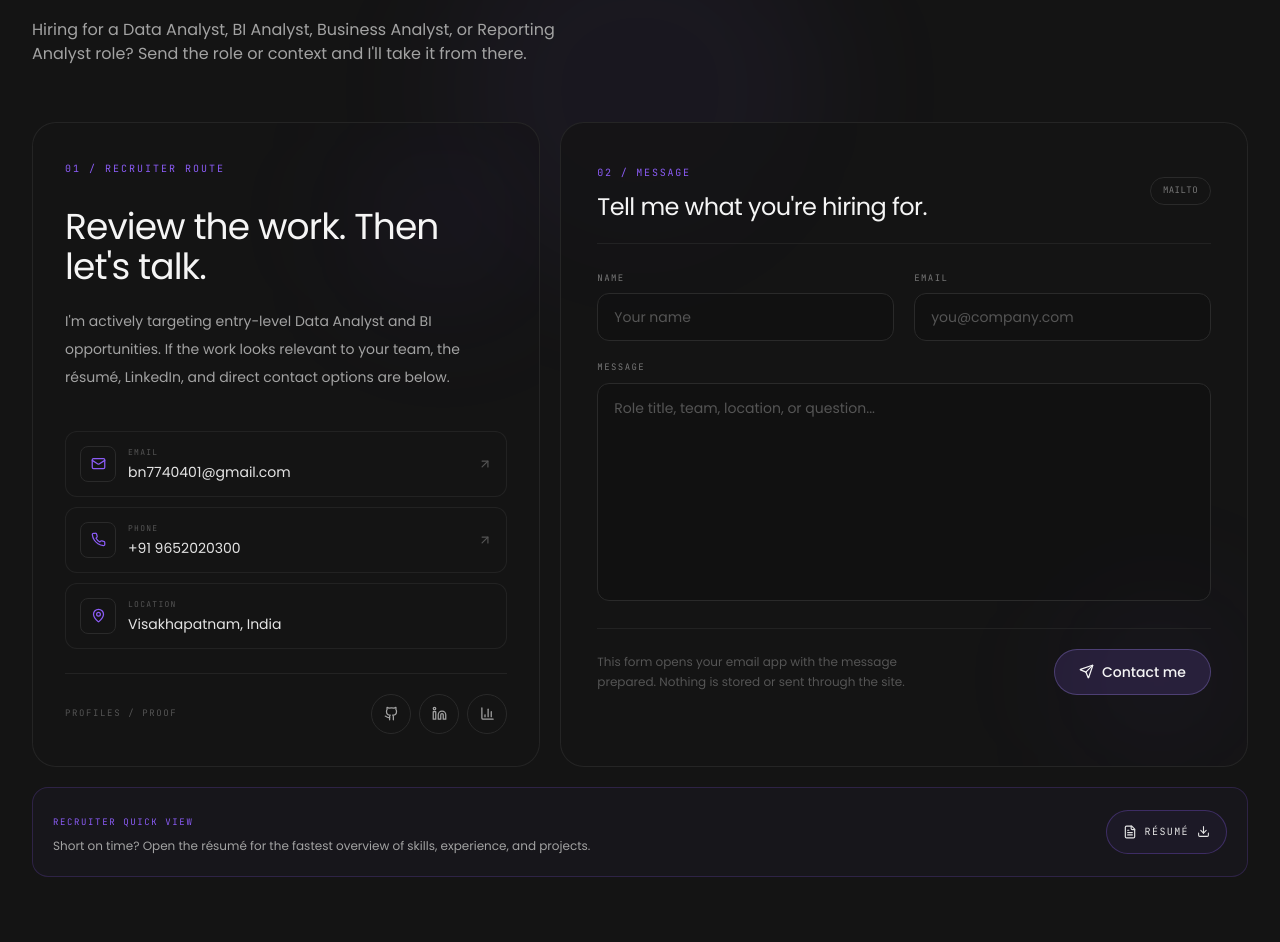
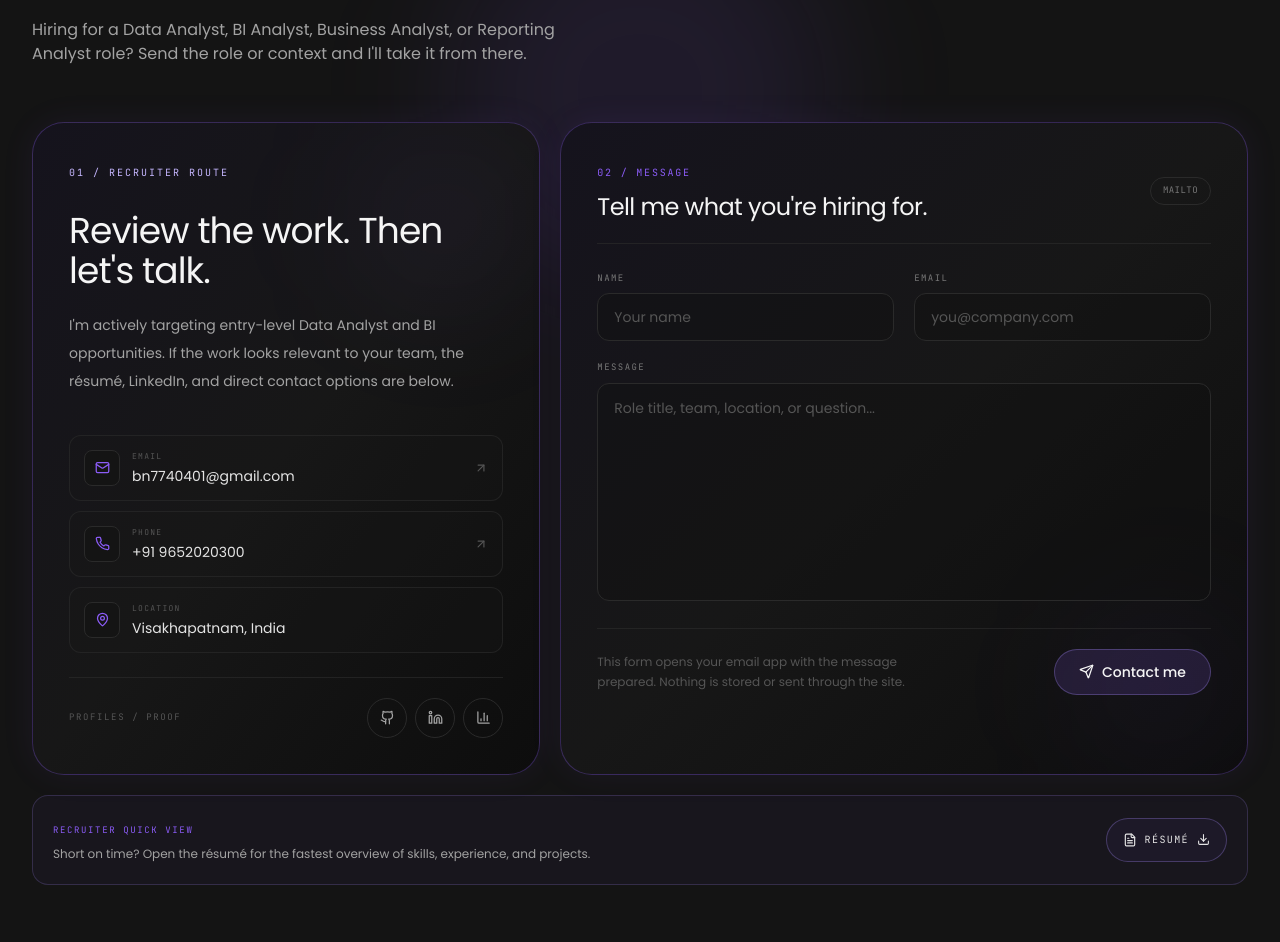
Before and after one commit to bhaskar-nb/portfolio, a Next.js app: page / in a window 1280 px wide. Shown: the part 7910-8852 px from the top of the page. Built offline with nearby package versions, Linux system fonts and the light colour scheme.

Commit message:
Redesign contact section

```diff
--- a/components/Contact.tsx
+++ b/components/Contact.tsx
@@ -47,7 +47,7 @@ export default function Contact() {
   return (
     <section id="contact" className="relative overflow-hidden py-28">
       <div className="pointer-events-none absolute inset-0 bg-grid-fine opacity-10 [mask-image:linear-gradient(to_bottom,transparent,black_20%,black_80%,transparent)]" />
-      <div className="pointer-events-none absolute left-1/2 top-20 h-96 w-96 -translate-x-1/2 rounded-full bg-gold/5 blur-3xl" />
+      <div className="pointer-events-none absolute left-1/2 top-20 h-96 w-96 -translate-x-1/2 rounded-full bg-violet-500/10 blur-3xl" />
 
       <div className="relative mx-auto max-w-7xl px-4 sm:px-6 lg:px-8">
         <SectionHeading
@@ -62,12 +62,12 @@ export default function Contact() {
             whileInView={{ opacity: 1, x: 0 }}
             viewport={{ once: true, margin: "-60px" }}
             transition={{ duration: 0.5 }}
-            className="relative overflow-hidden rounded-3xl border border-base-500/80 bg-base-800/60 p-7 sm:p-8"
+            className="relative overflow-hidden rounded-[2rem] border border-violet-500/30 bg-gradient-to-br from-[#15131d] via-[#171717] to-[#0d0d0d] p-7 shadow-[0_0_35px_rgba(139,92,246,0.07)] sm:p-9"
           >
             <div className="absolute right-0 top-0 h-48 w-48 rounded-full bg-gold/5 blur-3xl" />
             <div className="relative flex h-full flex-col justify-between">
               <div>
-                <span className="font-mono text-[10px] uppercase tracking-[0.2em] text-gold">01 / recruiter route</span>
+                <span className="font-mono text-[10px] uppercase tracking-[0.2em] text-violet-300">01 / recruiter route</span>
                 <h3 className="mt-7 max-w-md font-display text-3xl leading-tight text-ink-100 sm:text-4xl">Review the work. Then let&apos;s talk.</h3>
                 <p className="mt-5 max-w-md text-sm leading-7 text-ink-400">
                   I&apos;m actively targeting entry-level Data Analyst and BI opportunities. If the work looks relevant to your team, the résumé, LinkedIn, and direct contact options are below.
@@ -83,7 +83,7 @@ export default function Contact() {
                     whileInView={{ opacity: 1, y: 0 }}
                     viewport={{ once: true }}
                     transition={{ duration: 0.35, delay: i * 0.07 }}
-                    className="group flex min-h-14 items-center gap-3 rounded-xl border border-base-500/70 bg-base-700/30 p-3.5 transition-all hover:border-gold/40 hover:bg-base-700/60"
+                    className="group flex min-h-14 items-center gap-3 rounded-xl border border-base-500/70 bg-base-700/30 p-3.5 transition-all hover:border-violet-400/40 hover:bg-base-700/60"
                   >
                     <span className="flex h-9 w-9 shrink-0 items-center justify-center rounded-lg border border-base-500 bg-base-800 text-gold">
                       <item.icon size={15} />
@@ -110,7 +110,7 @@ export default function Contact() {
                         target="_blank"
                         rel="noreferrer"
                         aria-label={s.label}
-                        className="flex h-10 w-10 items-center justify-center rounded-full border border-base-500 text-ink-400 transition-all hover:-translate-y-0.5 hover:border-gold/60 hover:text-gold"
+                        className="flex h-10 w-10 items-center justify-center rounded-full border border-base-500 text-ink-400 transition-all hover:-translate-y-0.5 hover:border-violet-400/60 hover:text-violet-300"
                       >
                         <s.icon size={15} />
                       </a>
@@ -128,7 +128,7 @@ export default function Contact() {
             whileInView={{ opacity: 1, x: 0 }}
             viewport={{ once: true, margin: "-60px" }}
             transition={{ duration: 0.55 }}
-            className="relative overflow-hidden rounded-3xl border border-base-500/80 bg-base-800/70 p-7 sm:p-9"
+            className="relative overflow-hidden rounded-[2rem] border border-violet-500/30 bg-gradient-to-br from-[#15131d] via-[#171717] to-[#0d0d0d] p-7 shadow-[0_0_35px_rgba(139,92,246,0.07)] sm:p-9"
           >
             <div className="absolute bottom-0 right-0 h-44 w-44 rounded-full bg-gold/5 blur-3xl" />
             <div className="relative">
@@ -151,7 +151,7 @@ export default function Contact() {
                       required
                       value={form.name}
                       onChange={(e) => setForm({ ...form, name: e.target.value })}
-                      className="min-h-12 w-full rounded-xl border border-base-500 bg-base-900/40 px-4 py-3 text-sm text-ink-100 outline-none transition-all placeholder:text-ink-600 focus:border-gold focus:bg-base-800"
+                      className="min-h-12 w-full rounded-xl border border-base-500 bg-base-900/40 px-4 py-3 text-sm text-ink-100 outline-none transition-all placeholder:text-ink-600 focus:border-violet-400 focus:bg-base-800"
                       placeholder="Your name"
                     />
                   </div>
@@ -206,7 +206,7 @@ export default function Contact() {
           whileInView={{ opacity: 1, y: 0 }}
           viewport={{ once: true }}
           transition={{ duration: 0.45, delay: 0.15 }}
-          className="mt-5 flex flex-col gap-4 rounded-2xl border border-gold/20 bg-gold/[0.03] p-5 sm:flex-row sm:items-center sm:justify-between"
+          className="mt-5 flex flex-col gap-4 rounded-2xl border border-violet-400/20 bg-violet-500/[0.04] p-5 sm:flex-row sm:items-center sm:justify-between"
         >
           <div>
             <span className="font-mono text-[9px] uppercase tracking-[0.18em] text-gold">recruiter quick view</span>
@@ -215,7 +215,7 @@ export default function Contact() {
           <a
             href="/Resume.pdf"
             download
-            className="inline-flex min-h-11 shrink-0 items-center justify-center gap-2 rounded-full border border-gold/30 bg-gold/5 px-4 py-2.5 font-mono text-[10px] uppercase tracking-[0.14em] text-ink-200 transition-all hover:border-gold/70 hover:text-gold"
+            className="inline-flex min-h-11 shrink-0 items-center justify-center gap-2 rounded-full border border-violet-400/30 bg-gold/5 px-4 py-2.5 font-mono text-[10px] uppercase tracking-[0.14em] text-ink-200 transition-all hover:border-violet-400/70 hover:text-violet-300"
           >
             <FileText size={14} /> Résumé <Download size={13} />
           </a>
```
